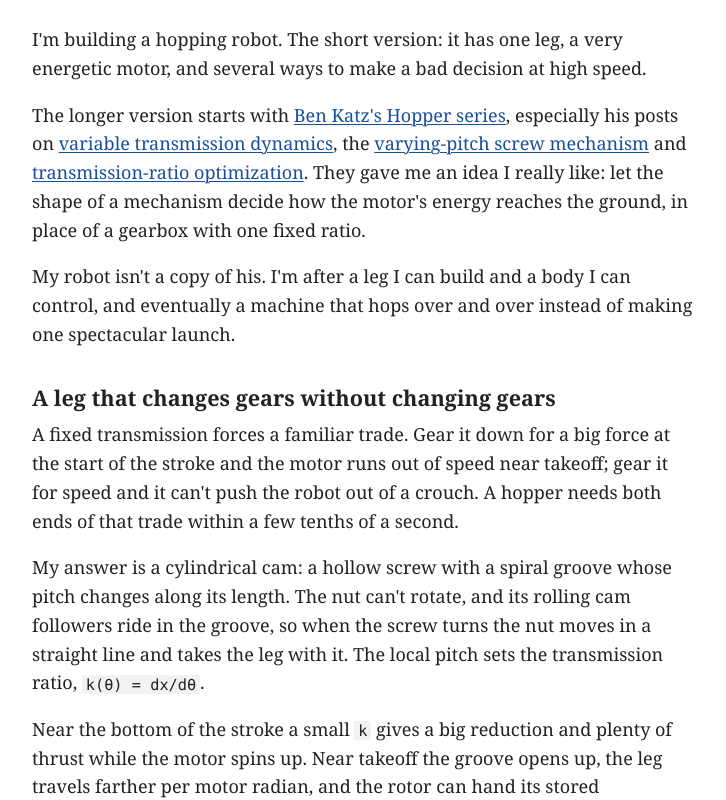
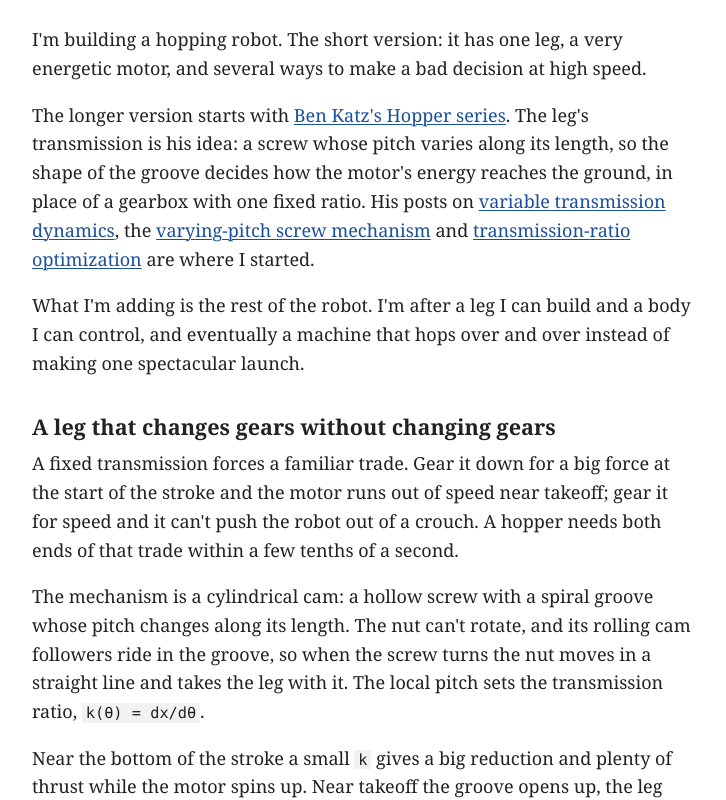
Before and after one commit to JustinValentine/JustinValentine.github.io, a plain HTML site: page posts/variable-pitch-hopper/index.html in a window 1280 px wide. Shown: the part 158-958 px from the top of the page, without its empty margins (276-1002 px from the left). Drawn offline with Linux system fonts and the light colour scheme.

Commit message:
Update hopper post

```diff
--- a/posts/variable-pitch-hopper/index.html
+++ b/posts/variable-pitch-hopper/index.html
@@ -41,15 +41,15 @@
         <div class="post-content">
 <p>I'm building a hopping robot. The short version: it has one leg, a very energetic motor, and several ways to make a bad decision at high speed.</p>
 
-      <p>The longer version starts with <a href="https://robot-daycare.com/categories/hopper/">Ben Katz's Hopper series</a>, especially his posts on <a href="https://robot-daycare.com/posts/2020-06-07-simple-dynamics-with-varying-transmission-ratios/">variable transmission dynamics</a>, the <a href="https://robot-daycare.com/posts/2020-08-31-varying-pitch-screw-mechanism/">varying-pitch screw mechanism</a> and <a href="https://robot-daycare.com/posts/2020-11-18-transmission-ratio-trajectory-optimization/">transmission-ratio optimization</a>. They gave me an idea I really like: let the shape of a mechanism decide how the motor's energy reaches the ground, in place of a gearbox with one fixed ratio.</p>
+      <p>The longer version starts with <a href="https://robot-daycare.com/categories/hopper/">Ben Katz's Hopper series</a>. The leg's transmission is his idea: a screw whose pitch varies along its length, so the shape of the groove decides how the motor's energy reaches the ground, in place of a gearbox with one fixed ratio. His posts on <a href="https://robot-daycare.com/posts/2020-06-07-simple-dynamics-with-varying-transmission-ratios/">variable transmission dynamics</a>, the <a href="https://robot-daycare.com/posts/2020-08-31-varying-pitch-screw-mechanism/">varying-pitch screw mechanism</a> and <a href="https://robot-daycare.com/posts/2020-11-18-transmission-ratio-trajectory-optimization/">transmission-ratio optimization</a> are where I started.</p>
 
-      <p>My robot isn't a copy of his. I'm after a leg I can build and a body I can control, and eventually a machine that hops over and over instead of making one spectacular launch.</p>
+      <p>What I'm adding is the rest of the robot. I'm after a leg I can build and a body I can control, and eventually a machine that hops over and over instead of making one spectacular launch.</p>
 
       <h2>A leg that changes gears without changing gears</h2>
 
       <p>A fixed transmission forces a familiar trade. Gear it down for a big force at the start of the stroke and the motor runs out of speed near takeoff; gear it for speed and it can't push the robot out of a crouch. A hopper needs both ends of that trade within a few tenths of a second.</p>
 
-      <p>My answer is a cylindrical cam: a hollow screw with a spiral groove whose pitch changes along its length. The nut can't rotate, and its rolling cam followers ride in the groove, so when the screw turns the nut moves in a straight line and takes the leg with it. The local pitch sets the transmission ratio, <code>k(θ) = dx/dθ</code>.</p>
+      <p>The mechanism is a cylindrical cam: a hollow screw with a spiral groove whose pitch changes along its length. The nut can't rotate, and its rolling cam followers ride in the groove, so when the screw turns the nut moves in a straight line and takes the leg with it. The local pitch sets the transmission ratio, <code>k(θ) = dx/dθ</code>.</p>
 
       <p>Near the bottom of the stroke a small <code>k</code> gives a big reduction and plenty of thrust while the motor spins up. Near takeoff the groove opens up, the leg travels farther per motor radian, and the rotor can hand its stored momentum back to the body instead of carrying it away. With the ratio schedule built into the groove, there's no electronic gearshift to keep in sync.</p>
 
```
Also changed, not shown: src/posts/variable-pitch-hopper.html (+3 -3 lines).
